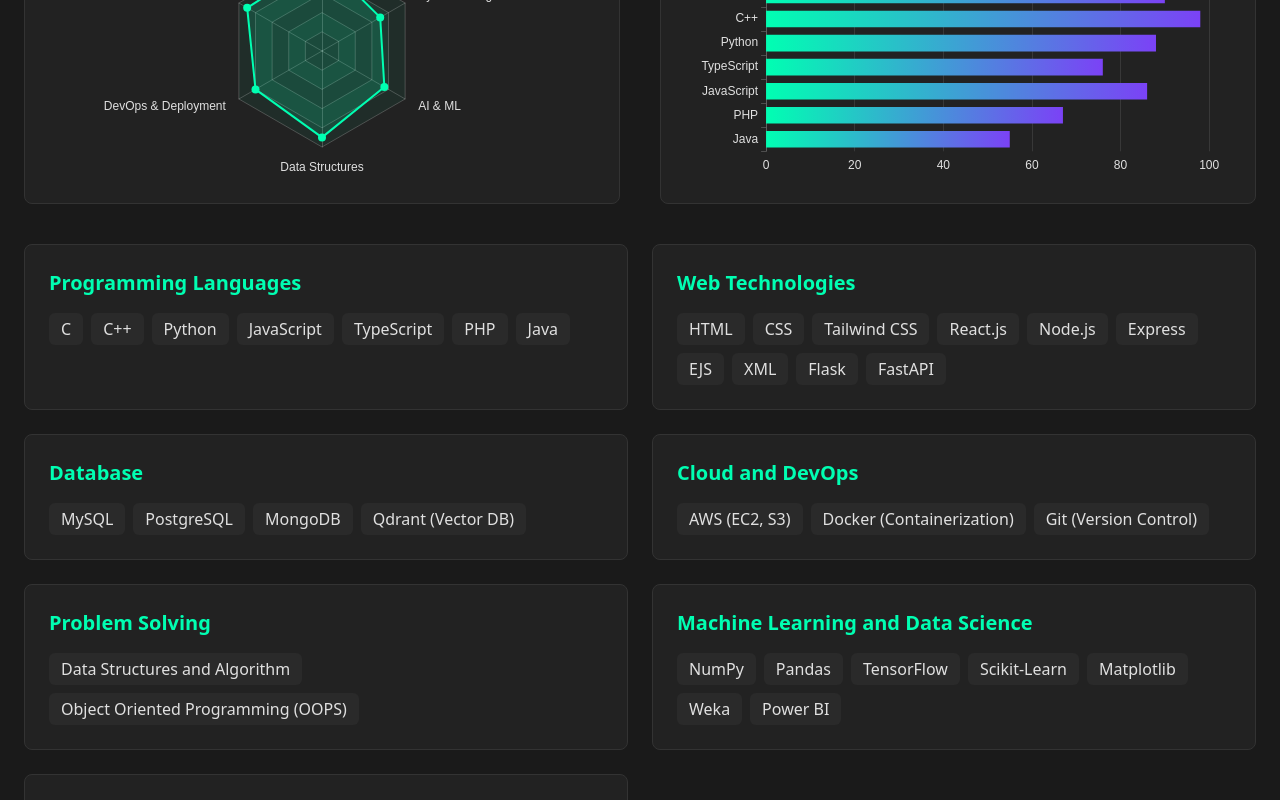
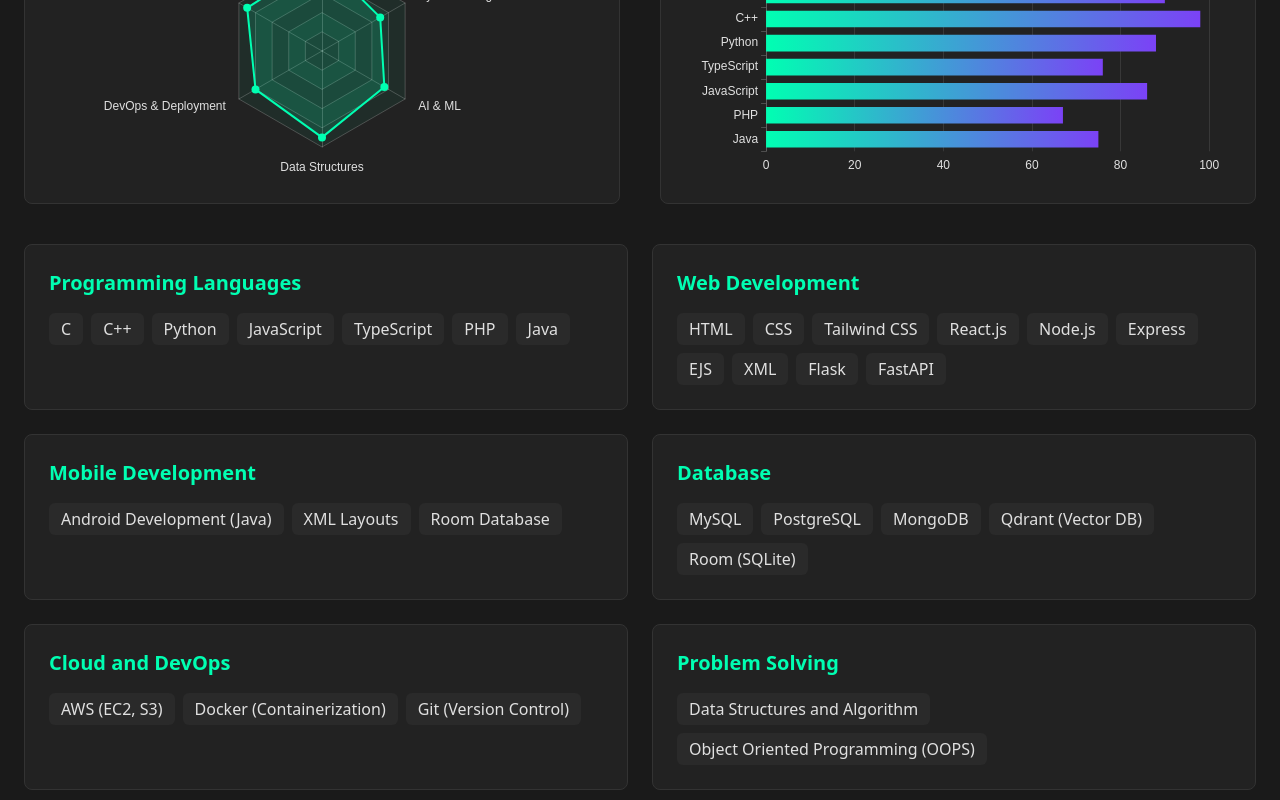
Before and after one commit to prateek-dhanker/prateek-portfolio, a React (Create React App) app: page / in a window 1280 px wide. Shown: the part 3856-4656 px from the top of the page. Built offline with nearby package versions, Linux system fonts and the light colour scheme.

Commit message:
skills updated

```diff
--- a/src/App.tsx
+++ b/src/App.tsx
@@ -45,15 +45,19 @@
       items: ["C", "C++", "Python", "JavaScript", "TypeScript", "PHP", "Java"]
     },
     {
-      category: "Web Technologies",
+      category: "Web Development",
       items: [
         "HTML", "CSS", "Tailwind CSS", "React.js", "Node.js", "Express",
         "EJS", "XML", "Flask", "FastAPI"
       ]
     },
     {
+      category: "Mobile Development",
+      items: ["Android Development (Java)", "XML Layouts", "Room Database"]
+    },
+    {
       category: "Database",
-      items: ["MySQL", "PostgreSQL", "MongoDB", "Qdrant (Vector DB)"]
+      items: ["MySQL", "PostgreSQL", "MongoDB", "Qdrant (Vector DB)", "Room (SQLite)"]
     },
     {
       category: "Cloud and DevOps",
@@ -498,7 +502,7 @@
           {
             name: "Proficiency",
             type: "bar",
-            data: [55, 67, 86, 76, 88, 98, 90],
+            data: [75, 67, 86, 76, 88, 98, 90],
             itemStyle: {
               color: new echarts.graphic.LinearGradient(0, 0, 1, 0, [
                 { offset: 0, color: "#00FFB2" },
```
